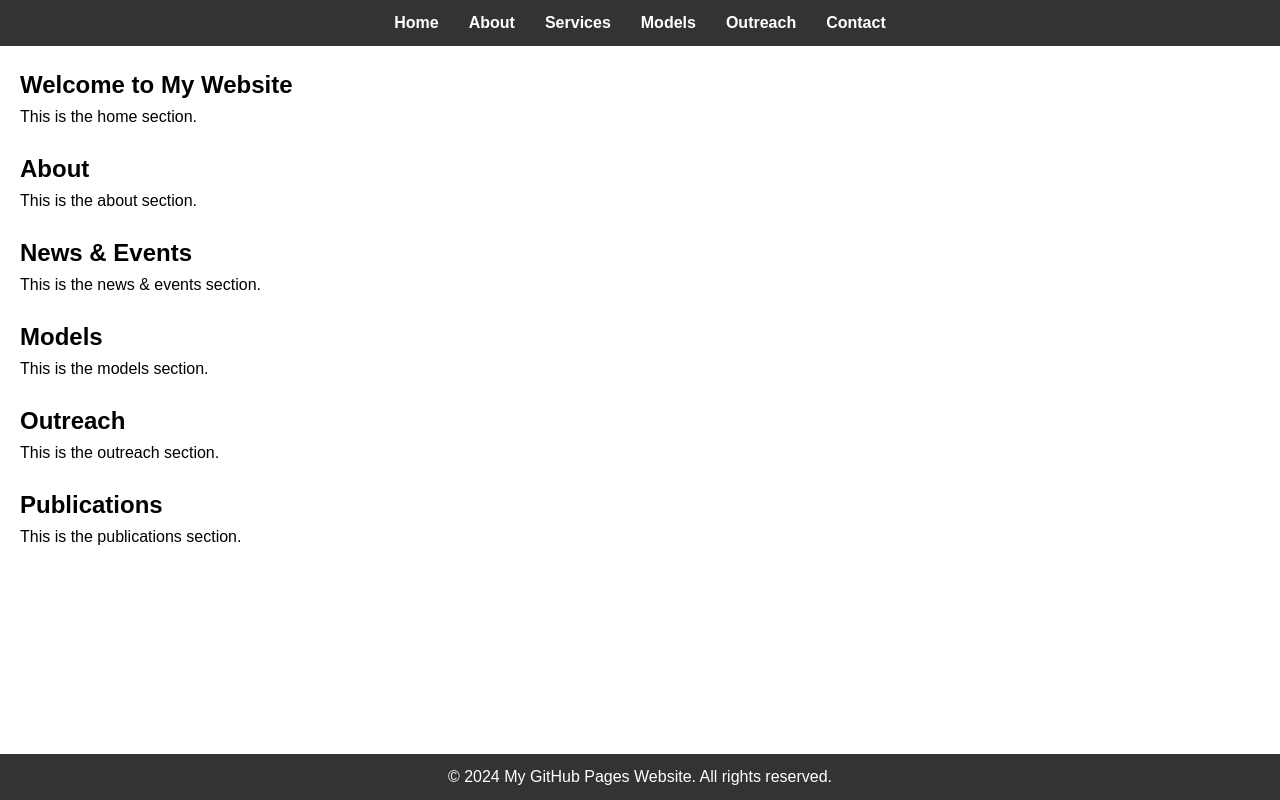
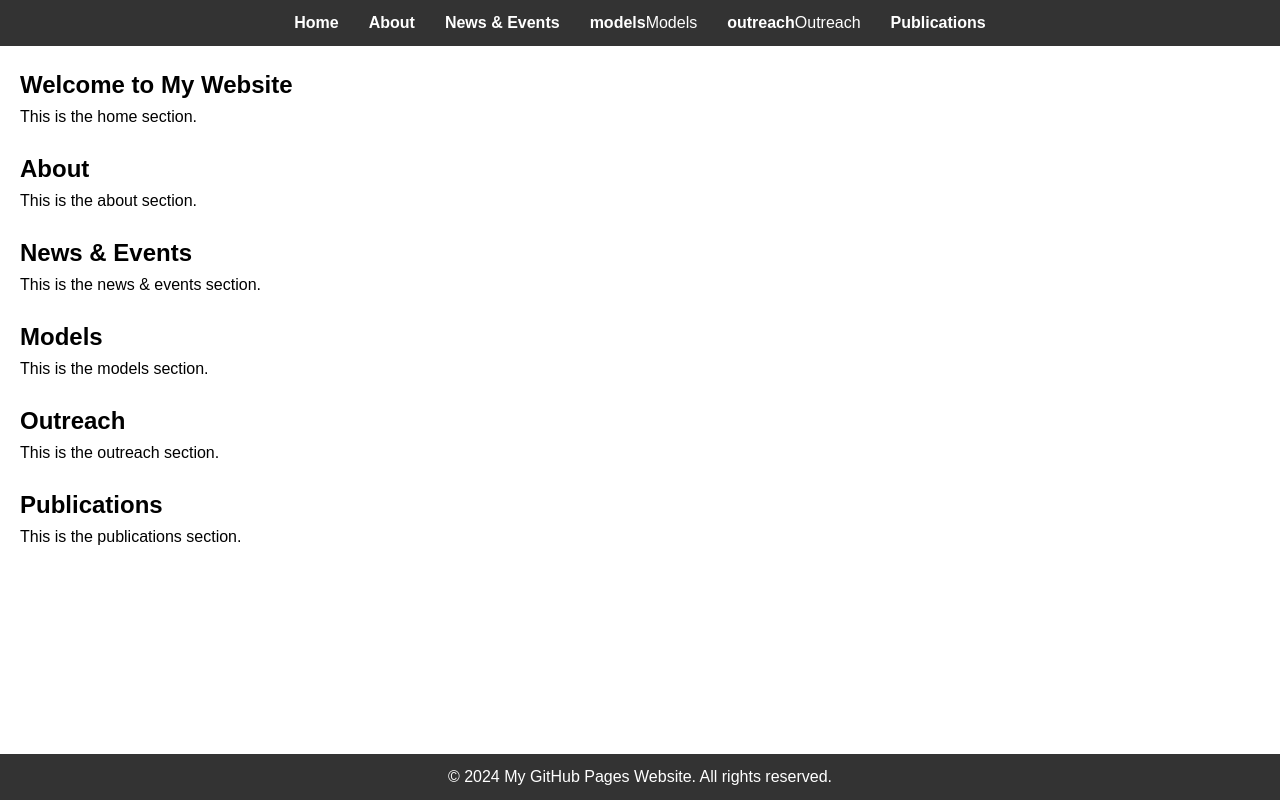
Before and after one commit to emquardokus/emquardokus.github.io, a plain HTML site: page index.html in a window 1280 px wide. Drawn offline with Linux system fonts and the light colour scheme.

Commit message:
Update index.html

```diff
--- a/index.html
+++ b/index.html
@@ -12,10 +12,10 @@
             <ul>
                 <li><a href="#home">Home</a></li>
                 <li><a href="#about">About</a></li>
-                <li><a href="#News & Events">Services</a></li>
-                <li><a href="#">Models</a></li>
-                <li><a href="#">Outreach</a></li>
-                <li><a href="#Publications">Contact</a></li>
+                <li><a href="#newsandevents">News & Events</a></li>
+                <li><a href="#">models</a>Models</li>
+                <li><a href="#">outreach</a>Outreach</li>
+                <li><a href="#publications">Publications</a></li>
             </ul>
         </nav>
     </header>
```
